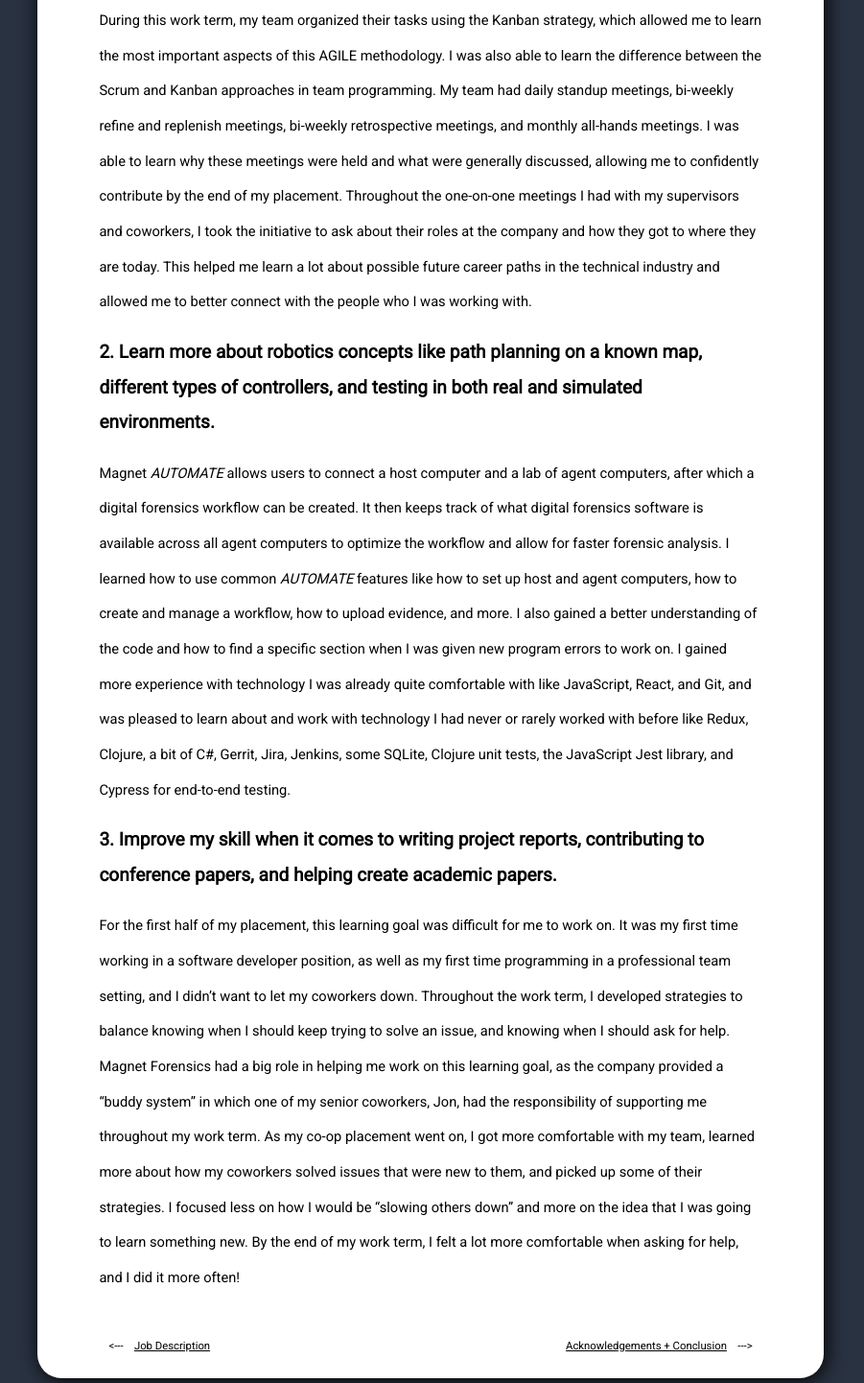
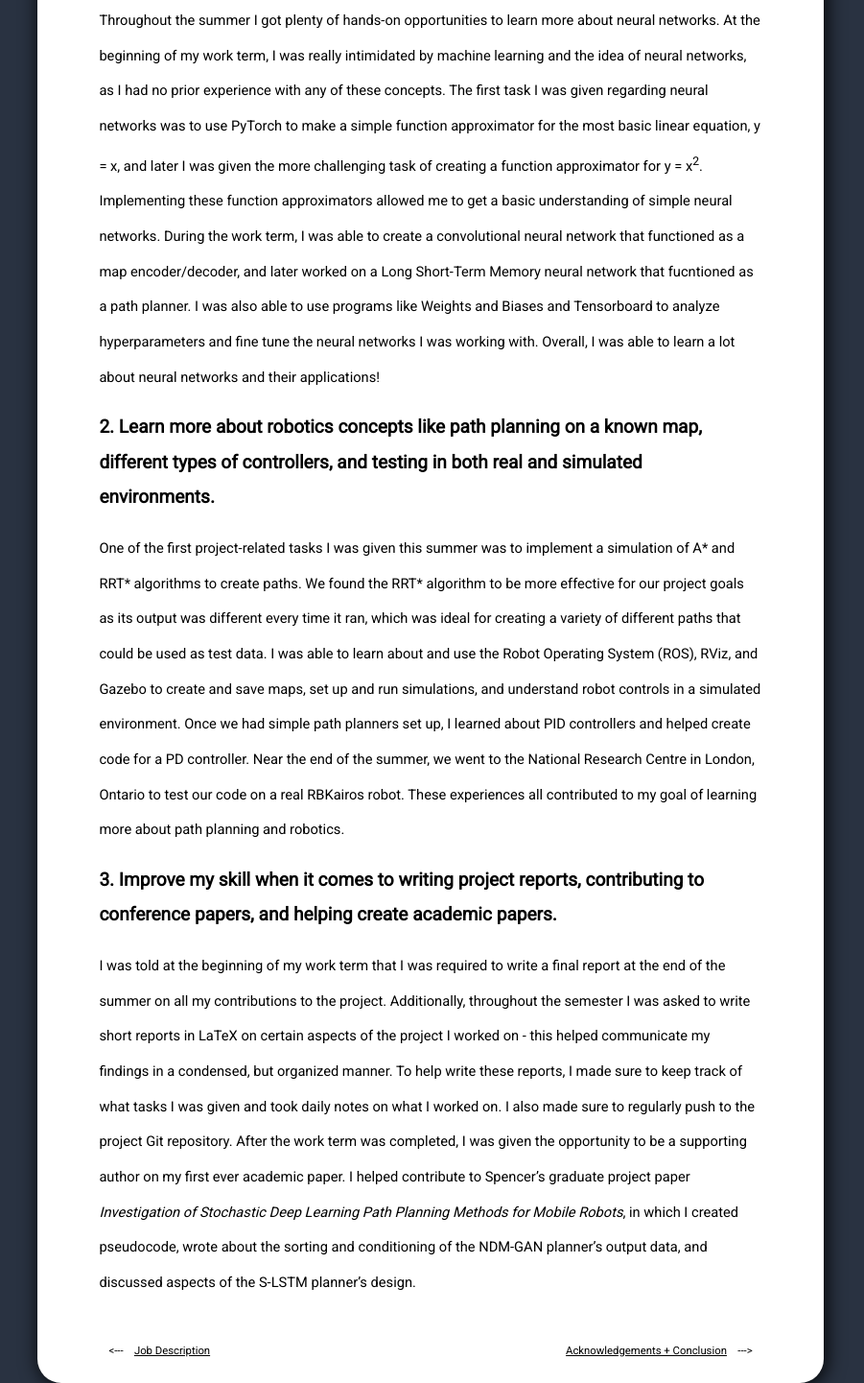
Before and after one commit to rmohl/rmohl.github.io, a plain HTML site: page s22-learning-goals.html in a window 1280 px wide. Shown: the part 393-1834 px from the top of the page at 96% size, without its empty margins (191-1092 px from the left). Drawn offline with nearby package versions, Linux system fonts and the light colour scheme.

Commit message:
updated text

```diff
--- a/s22-learning-goals.html
+++ b/s22-learning-goals.html
@@ -29,13 +29,13 @@
             <h1> LEARNING GOALS </h1>
 
             <h2>1. Develop a deeper understanding of machine learning with a focus on neural networks.</h3>
-            <p> During this work term, my team organized their tasks using the Kanban strategy, which allowed me to learn the most important aspects of this AGILE methodology. I was also able to learn the difference between the Scrum and Kanban approaches in team programming. My team had daily standup meetings, bi-weekly refine and replenish meetings, bi-weekly retrospective meetings, and monthly all-hands meetings. I was able to learn why these meetings were held and what were generally discussed, allowing me to confidently contribute by the end of my placement. Throughout the one-on-one meetings I had with my supervisors and coworkers, I took the initiative to ask about their roles at the company and how they got to where they are today. This helped me learn a lot about possible future career paths in the technical industry and allowed me to better connect with the people who I was working with.</p>
+            <p> Throughout the summer I got plenty of hands-on opportunities to learn more about neural networks. At the beginning of my work term, I was really intimidated by machine learning and the idea of neural networks, as I had no prior experience with any of these concepts. The first task I was given regarding neural networks was to use PyTorch to make a simple function approximator for the most basic linear equation, y = x, and later I was given the more challenging task of creating a function approximator for y = x<sup>2</sup>. Implementing these function approximators allowed me to get a basic understanding of simple neural networks. During the work term, I was able to create a convolutional neural network that functioned as a map encoder/decoder, and later worked on a Long Short-Term Memory neural network that fucntioned as a path planner. I was also able to use programs like Weights and Biases and Tensorboard to analyze hyperparameters and fine tune the neural networks I was working with. Overall, I was able to learn a lot about neural networks and their applications!</p>
 
             <h2>2. Learn more about robotics concepts like path planning on a known map, different types of controllers, and testing in both real and simulated environments.</h3>
-            <p> Magnet <i>AUTOMATE</i> allows users to connect a host computer and a lab of agent computers, after which a digital forensics workflow can be created. It then keeps track of what digital forensics software is available across all agent computers to optimize the workflow and allow for faster forensic analysis. I learned how to use common <i>AUTOMATE</i> features like how to set up host and agent computers, how to create and manage a workflow, how to upload evidence, and more. I also gained a better understanding of the code and how to find a specific section when I was given new program errors to work on. I gained more experience with technology I was already quite comfortable with like JavaScript, React, and Git, and was pleased to learn about and work with technology I had never or rarely worked with before like Redux, Clojure, a bit of C#, Gerrit, Jira, Jenkins, some SQLite, Clojure unit tests, the JavaScript Jest library, and Cypress for end-to-end testing.</p>
+            <p> One of the first project-related tasks I was given this summer was to implement a simulation of A* and RRT* algorithms to create paths. We found the RRT* algorithm to be more effective for our project goals as its output was different every time it ran, which was ideal for creating a variety of different paths that could be used as test data. I was able to learn about and use the Robot Operating System (ROS), RViz, and Gazebo to create and save maps, set up and run simulations, and understand robot controls in a simulated environment. Once we had simple path planners set up, I learned about PID controllers and helped create code for a PD controller. Near the end of the summer, we went to the National Research Centre in London, Ontario to test our code on a real RBKairos robot. These experiences all contributed to my goal of learning more about path planning and robotics.</p>
 
             <h2>3. Improve my skill when it comes to writing project reports, contributing to conference papers, and helping create academic papers.</h3>
-            <p> For the first half of my placement, this learning goal was difficult for me to work on. It was my first time working in a software developer position, as well as my first time programming in a professional team setting, and I didn’t want to let my coworkers down. Throughout the work term, I developed strategies to balance knowing when I should keep trying to solve an issue, and knowing when I should ask for help. Magnet Forensics had a big role in helping me work on this learning goal, as the company provided a “buddy system” in which one of my senior coworkers, Jon, had the responsibility of supporting me throughout my work term. As my co-op placement went on, I got more comfortable with my team, learned more about how my coworkers solved issues that were new to them, and picked up some of their strategies. I focused less on how I would be “slowing others down” and more on the idea that I was going to learn something new. By the end of my work term, I felt a lot more comfortable when asking for help, and I did it more often!</p>
+            <p> I was told at the beginning of my work term that I was required to write a final report at the end of the summer on all my contributions to the project. Additionally, throughout the semester I was asked to write short reports in LaTeX on certain aspects of the project I worked on - this helped communicate my findings in a condensed, but organized manner. To help write these reports, I made sure to keep track of what tasks I was given and took daily notes on what I worked on. I also made sure to regularly push to the project Git repository. After the work term was completed, I was given the opportunity to be a supporting author on my first ever academic paper. I helped contribute to Spencer’s graduate project paper <i>Investigation of Stochastic Deep Learning Path Planning Methods for Mobile Robots</i>, in which I created pseudocode, wrote about the sorting and conditioning of the NDM-GAN planner’s output data, and discussed aspects of the S-LSTM planner’s design.</p>
         </div>
 
         <div class="next-prev-bar">
```
